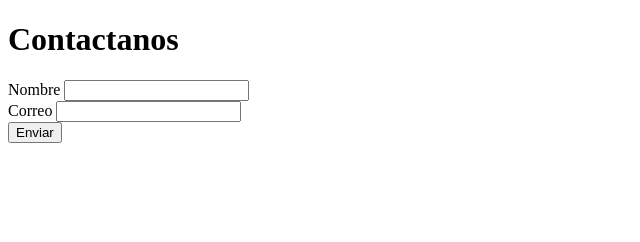
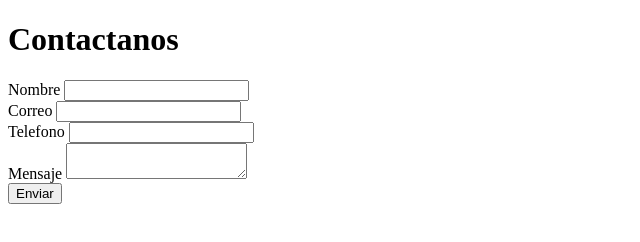
Before and after one commit to EdArango/Proyecto, a plain HTML site: page contacto.html in a window 1280 px wide. Shown: the whole page, without its empty margins (0-640 px from the left). Drawn offline with Linux system fonts and the light colour scheme.

Commit message:
Se agrega telefono a contacto

```diff
--- a/contacto.html
+++ b/contacto.html
@@ -15,6 +15,10 @@
         <br />
         Correo <input type="mail" name="correo" id="correo" />
         <br />
+        Telefono <input type="tel" name="tel" id="tel" />
+        <br />
+        Mensaje <textarea id="mensaje" name="mensaje"></textarea>
+        <br />
         <button id="enviar" name="enviar">Enviar</button>
     </form>
 
```
